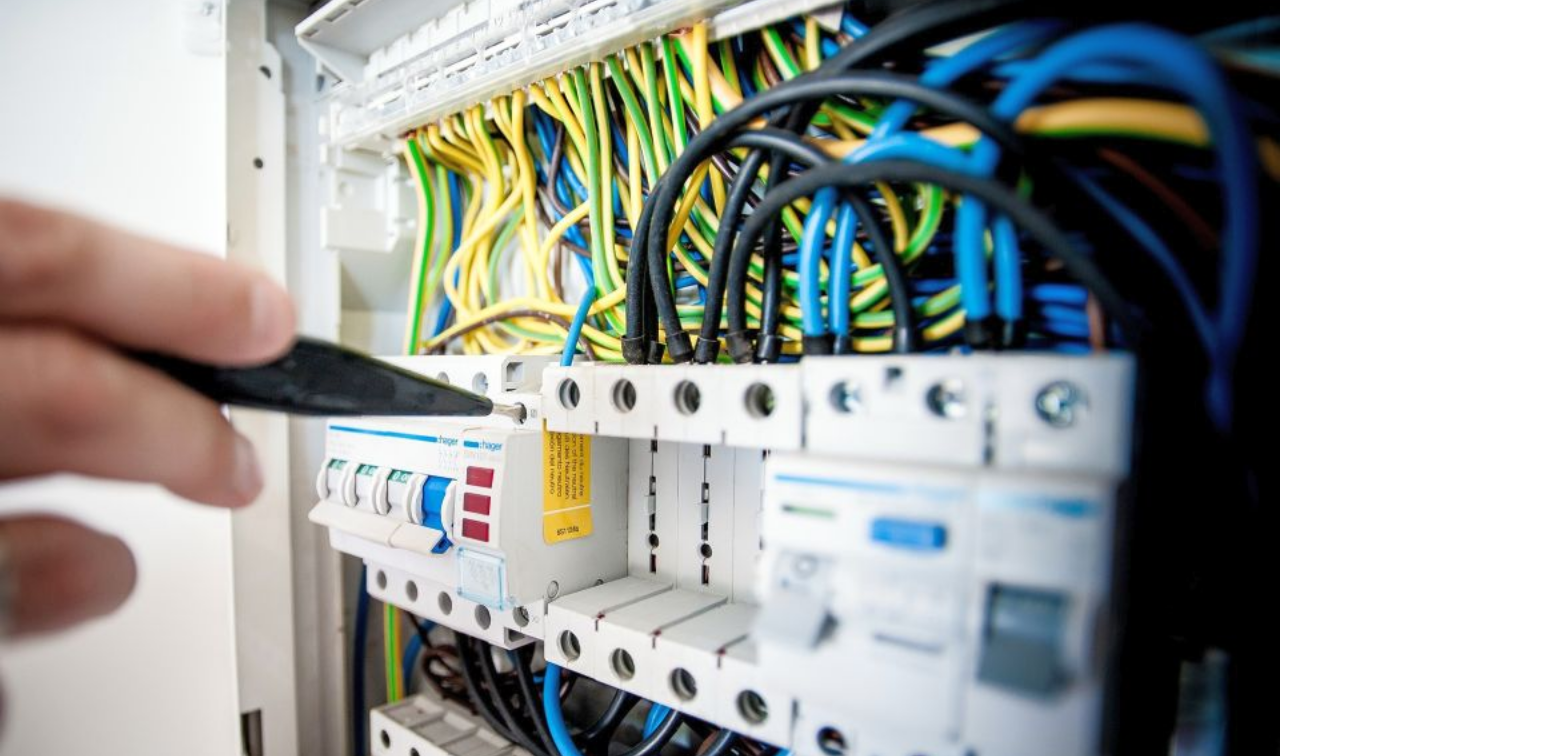
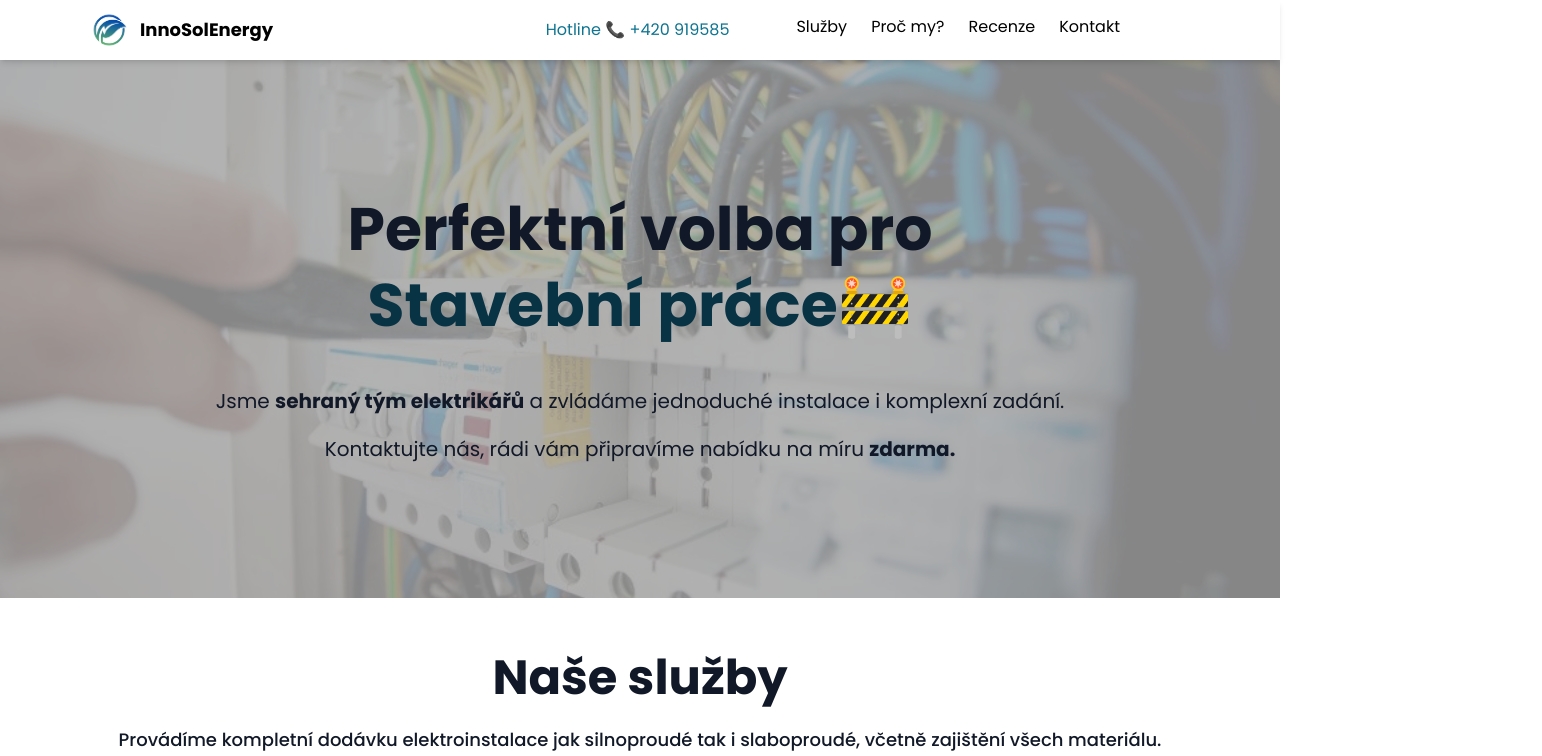
Before and after one commit to Rudka420/prdik-web-3, a Next.js app: page / in a window 1280 px wide. Shown: the top 756 px of the page, 1542 px wide, since content can reach past the window. Built offline with nearby package versions, Linux system fonts and the light colour scheme.

Commit message:
cesta tailwind

```diff
--- a/tailwind.config.ts
+++ b/tailwind.config.ts
@@ -6,6 +6,7 @@ const config: Config = {
     './components/**/*.{js,ts,jsx,tsx,mdx}',
     './pages/**/*.{js,ts,jsx,tsx}',   // Pokud používáš složku pages
     './styles/**/*.css',               // Zahrni CSS soubory
+    './**/*.{js,ts,jsx,tsx,mdx}'                           // Pokud máte vlastní CSS soubory
   ],
   theme: {
     extend: {
```
